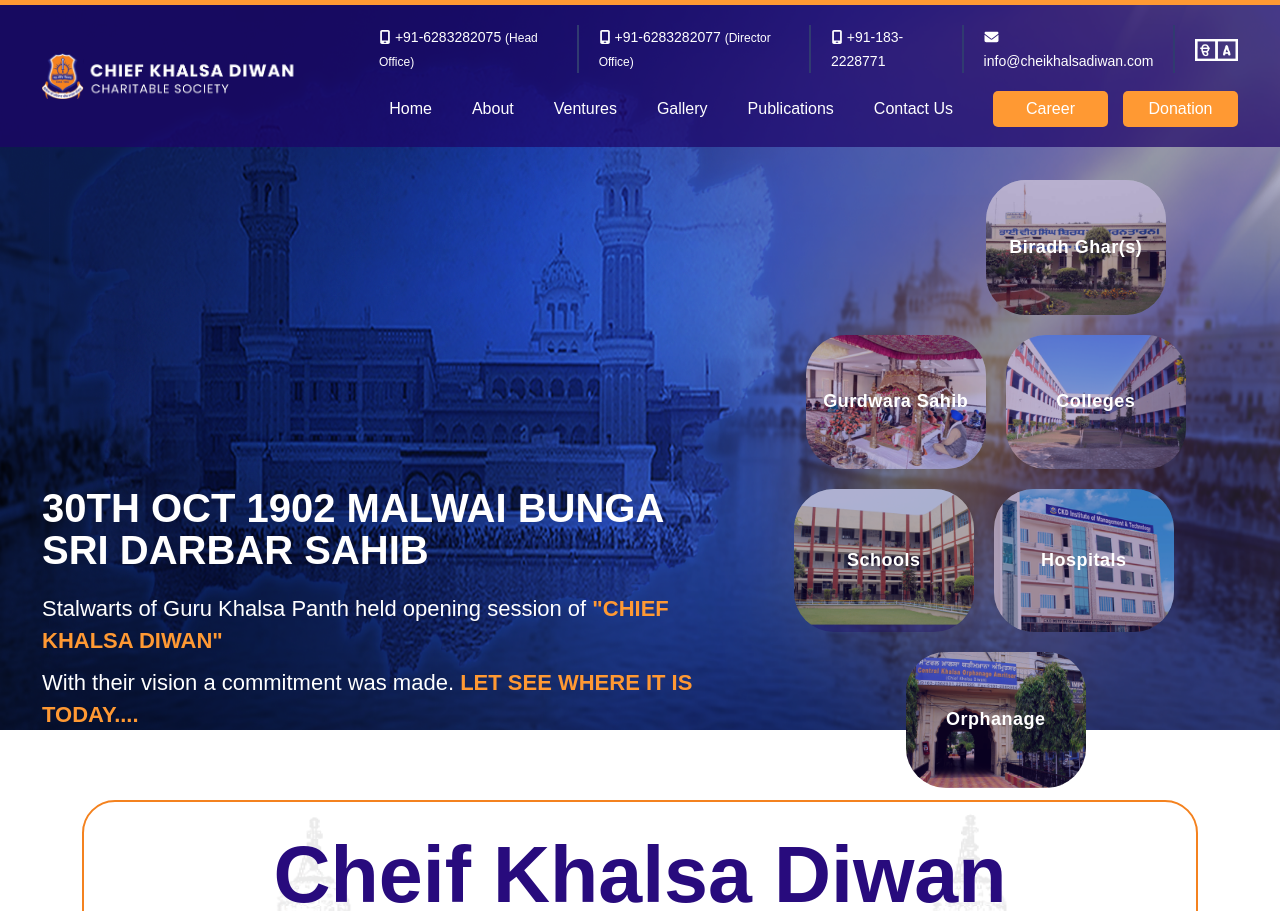
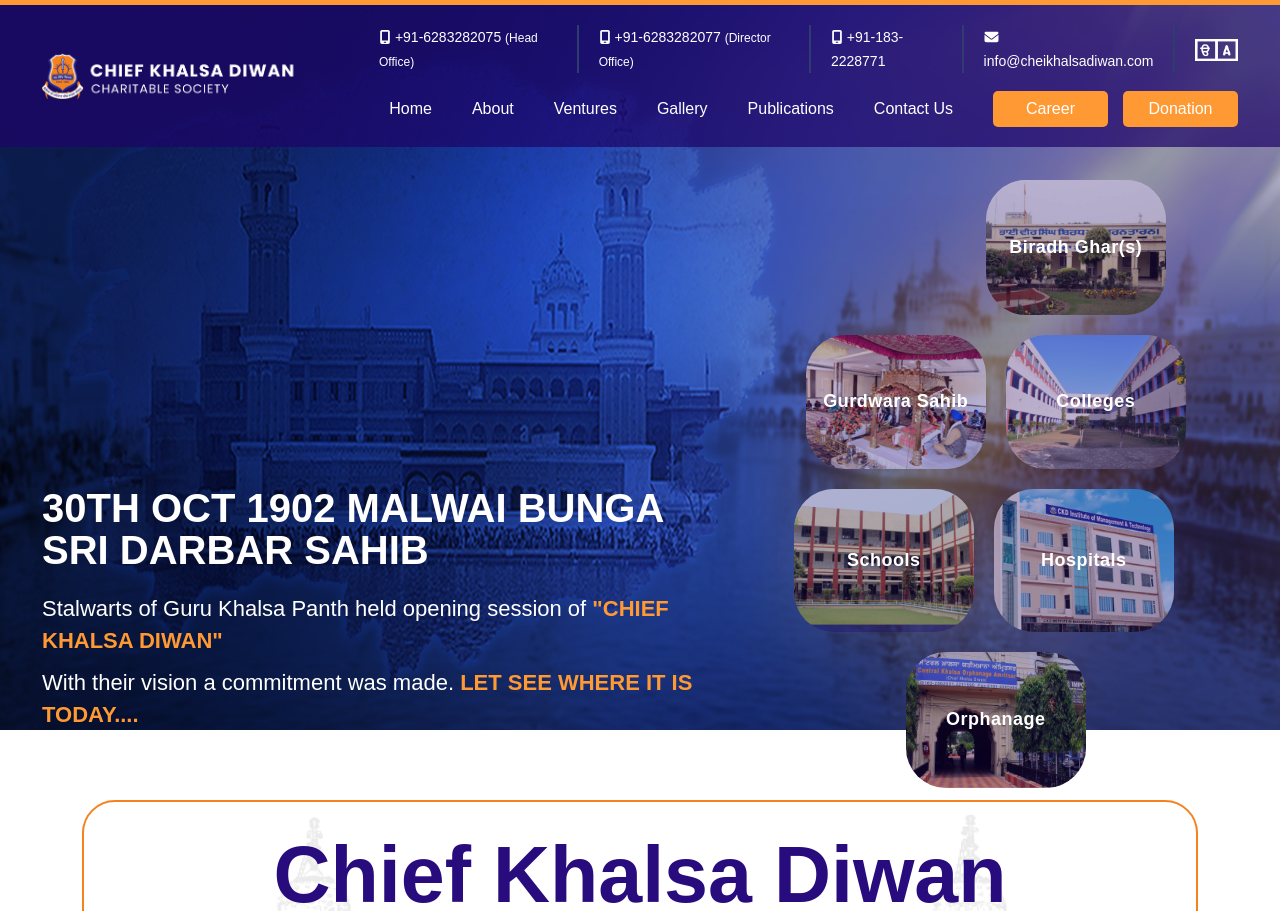
Before and after one commit to satwantcpn/ckd, a Next.js app: page / in a window 1280 px wide. Shown: the top 911 px of the page. Built offline with nearby package versions, Linux system fonts and the light colour scheme.

Commit message:
Home text change

```diff
--- a/src/app/page.js
+++ b/src/app/page.js
@@ -101,7 +101,7 @@
         <section className='aboutSection'>
           <div className='container'>
             <div className='aboutUsOtrBox'>
-              <HeadingC lrgHeading={"Cheif Khalsa Diwan"} heading={"Charitable Society"} />
+              <HeadingC lrgHeading={"Chief Khalsa Diwan"} heading={"Charitable Society"} />
               <div className='aboutUs'>
                 <div className='row'>
                   <div className='col-md-7'>
```
